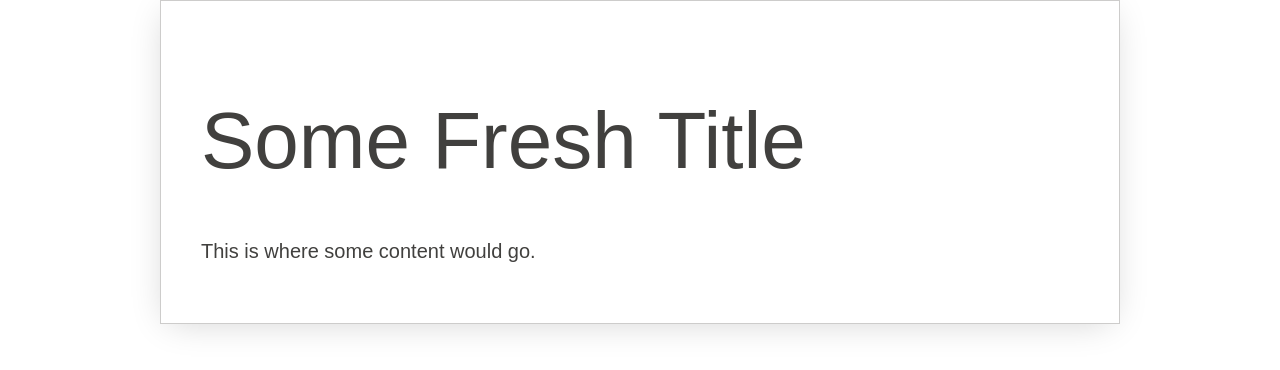
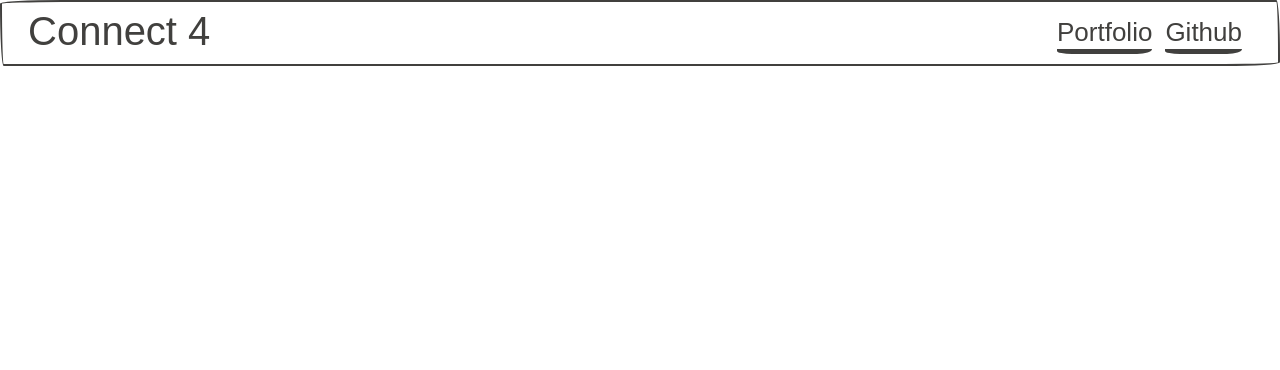
Before and after one commit to Mia-Salazar/connect-4, a React (Create React App) app: page / in a window 1280 px wide. Shown: the top 370 px of the page. Built offline with nearby package versions, Linux system fonts and the light colour scheme; a web font is replaced by a local one.

Commit message:
Add navbar

```diff
--- a/package.json
+++ b/package.json
@@ -8,6 +8,7 @@
     "@testing-library/user-event": "^13.5.0",
     "react": "^18.2.0",
     "react-dom": "^18.2.0",
+    "react-router-dom": "^6.4.0",
     "react-scripts": "5.0.1",
     "sass": "^1.54.9",
     "web-vitals": "^2.1.4"
--- a/src/App.js
+++ b/src/App.js
@@ -1,11 +1,11 @@
 import './App.scss';
+import Navbar from './app/components/Navbar';
 
 function App() {
   return (
-    <div className="paper container">
-      <h1>Some Fresh Title</h1>
-      <p>This is where some content would go.</p>
-    </div>
+    <>
+      <Navbar />
+    </>
   );
 }
 
--- /dev/null
+++ b/src/app/components/Navbar.jsx
@@ -0,0 +1,29 @@
+import React from "react";
+
+export const Navbar = () => {
+	return (
+		<header>
+			<nav className="border fixed split-nav">
+				<div className="nav-brand">
+					<h3>Connect 4</h3>
+				</div>
+				<div className="collapsible">
+					<input id="collapsible1" type="checkbox" name="collapsible1" />
+					<label htmlFor="collapsible1">
+						<div className="bar1"></div>
+						<div className="bar2"></div>
+						<div className="bar3"></div>
+					</label>
+					<div className="collapsible-body">
+						<ul className="inline">
+							<li><a href="miasalazar.com">Portfolio</a></li>
+							<li><a href="https://github.com/Mia-Salazar/connect-4">Github</a></li>
+						</ul>
+					</div>
+				</div>
+			</nav>
+		</header>
+	);
+};
+
+export default Navbar;
```
Also changed, not shown: 1 other file (tests, documents, lock files or other folders).
